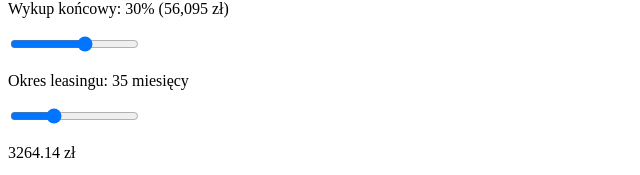
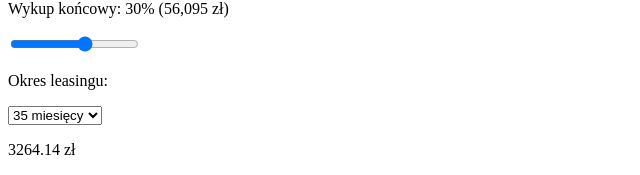
Before and after one commit to MarcinMisStefanski/Leasing-V3-19, a Next.js app: page / in a window 1280 px wide. Shown: the part 501-676 px from the top of the page, without its empty margins (0-640 px from the left). Built offline with nearby package versions, Linux system fonts and the light colour scheme.

Commit message:
new calc8

```diff
--- a/components/LeasingCalculator.js
+++ b/components/LeasingCalculator.js
@@ -19,6 +19,8 @@ export default function LeasingCalculator() {
   }, [term]);
 
   useEffect(() => {
+    if (!rrsoBase[term]) return;
+
     const net = price / 1.23;
     const initial = (initialPercent / 100) * net;
     const final = (finalPercent / 100) * net;
@@ -37,9 +39,9 @@ export default function LeasingCalculator() {
   const finalPayment = (finalPercent / 100) * priceNet;
 
   return (
-    <div className="max-w-4xl mx-auto bg-white rounded-2xl shadow-xl p-10">
+    <div className="max-w-4xl mx-auto bg-white rounded-2xl shadow-xl p-10 font-sans">
       <div className="flex justify-between items-center mb-8">
-        <img src="/logo.png" alt="logo" className="h-12 object-contain" />
+        <img src="/logo.png" alt="EVdlaCiebie" className="h-12 object-contain" />
         <h1 className="text-3xl font-bold text-red-600">Leasing EVdlaCiebie</h1>
       </div>
 
@@ -63,8 +65,13 @@ export default function LeasingCalculator() {
           <input type="range" min={term === 24 ? 18 : 1} max={term === 24 ? 60 : term === 35 ? 50 : term === 47 ? 40 : 30} value={finalPercent} onChange={(e) => setFinalPercent(Number(e.target.value))} className="w-full accent-red-600" />
         </div>
         <div>
-          <p className="font-semibold text-lg mb-1">Okres leasingu: {term} miesięcy</p>
-          <input type="range" min={24} max={59} step={1} list="steps" value={term} onChange={(e) => setTerm(Number(e.target.value))} className="w-full accent-red-600" />
+          <p className="font-semibold text-lg mb-1">Okres leasingu:</p>
+          <select value={term} onChange={(e) => setTerm(Number(e.target.value))} className="w-full p-3 border rounded-md text-lg">
+            <option value={24}>24 miesiące</option>
+            <option value={35}>35 miesięcy</option>
+            <option value={47}>47 miesięcy</option>
+            <option value={59}>59 miesięcy</option>
+          </select>
         </div>
       </div>
 
@@ -75,7 +82,7 @@ export default function LeasingCalculator() {
       )}
 
       <div className="text-center bg-gradient-to-br from-blue-900 to-blue-700 text-yellow-400 py-6 rounded-xl mt-8 shadow-md">
-        <p className="text-4xl font-extrabold">{rate.toFixed(2)} zł</p>
+        <p className="text-4xl font-extrabold">{isNaN(rate) ? "—" : `${rate.toFixed(2)} zł`}</p>
         <p className="text-sm font-medium text-white">netto / miesiąc</p>
       </div>
     </div>
```
